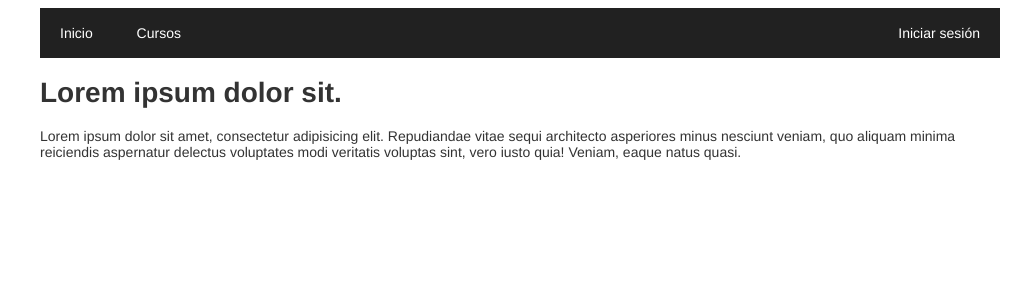
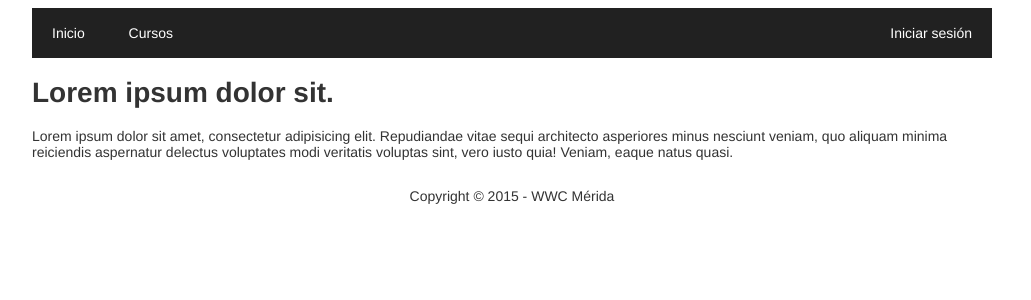
Before and after one commit to Yuceli/WWC-App, a PHP site: page / in a window 1280 px wide. Shown: the top 300 px of the page, without its empty margins (128-1159 px from the left). Run offline with PHP 8.4, Linux system fonts and the light colour scheme.

Commit message:
fix de footer

```diff
--- a/app/includes/footer.php
+++ b/app/includes/footer.php
@@ -1,7 +1,11 @@
+
 
 
 	</div>
 </div> <! Final del div main>
+<footer>
+	<p>Copyright &copy; 2015 - WWC Mérida</p>
+</footer>
 <script type="text/javascript" src="scripts/app.js"></script>
 </body>
 </html>
--- a/styles/app.css
+++ b/styles/app.css
@@ -1,7 +1,6 @@
 
 body{
 	font-family: "Helvetica Neue", Helvetica, Arial, sans-serif;
-	width: 100%;
 	height: 100%;
 	background-color: #fff;
 	font-size: 14px;
@@ -10,9 +9,10 @@ body{
 
 .main{
 	max-width: 960px;
-	height: 100%;
+	min-height: 100%;
 	margin-right: auto;
 	margin-left: auto;
+	margin-bottom: -50px;
 }
 
 .navbar{
@@ -53,3 +53,16 @@ body{
 	text-decoration: none;
 	background-color: #424242;
 }
+
+.main:after{
+	content: "";
+	display: block;
+}
+
+footer, .main:after{
+	height: 50px;
+}
+
+footer{
+	text-align: center;
+}
```
